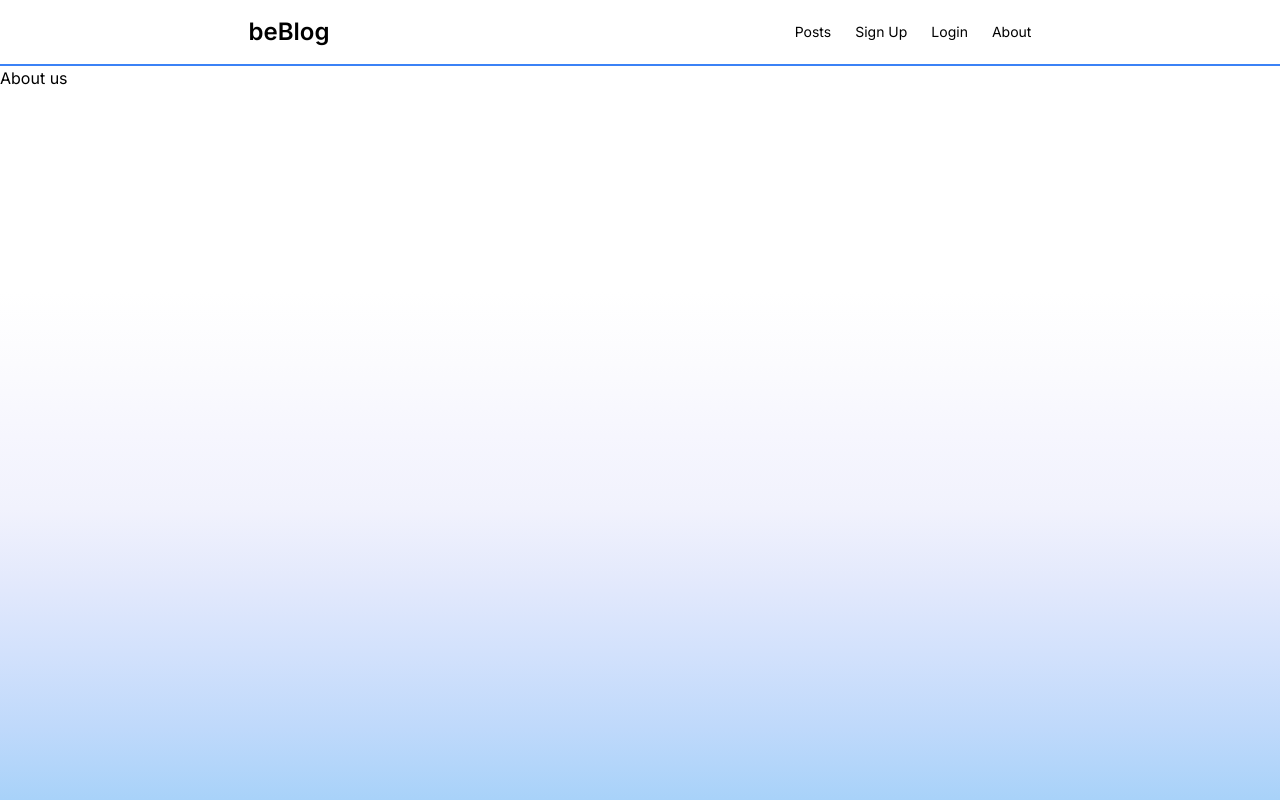
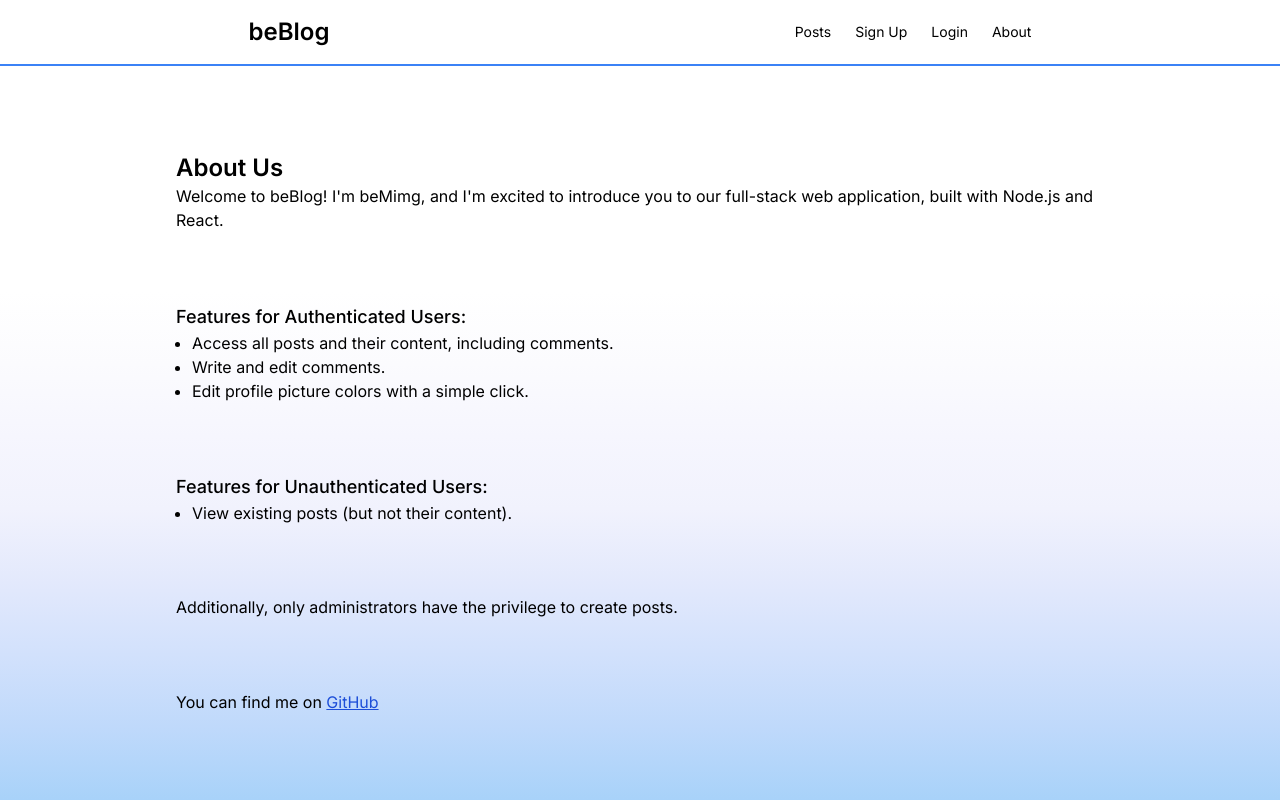
Before and after one commit to beMimg/beblog-frontend, a React (Vite) app: page /about-us in a window 1280 px wide. Built offline with nearby package versions, Linux system fonts and the light colour scheme.

Commit message:
transations to homepage, posts, profile, about

```diff
--- a/src/components/ColorModal.jsx
+++ b/src/components/ColorModal.jsx
@@ -37,7 +37,7 @@ export default function ColorModal({ setIsColorModalOpen, user }) {
     >
       <h1 className="text-lg font-semibold">Pick a profile color:</h1>
       <IoIosClose
-        className="absolute right-2 top-2 cursor-pointer text-4xl"
+        className="absolute right-2 top-2 cursor-pointer text-4xl transition-all hover:scale-125"
         onClick={() => setIsColorModalOpen(false)}
       />
 
@@ -48,13 +48,13 @@ export default function ColorModal({ setIsColorModalOpen, user }) {
               type="button"
               key={color.name}
               onClick={() => setColor(color.name)}
-              className={`${color.style} custom-btn h-[60px] w-[60px] justify-self-center rounded-full border-black focus:border-4`}
+              className={`${color.style} custom-btn h-[60px] w-[60px] justify-self-center rounded-full border-black transition-all hover:scale-105 focus:border-4`}
             ></button>
           ))}
       </div>
       <button
         type="submit "
-        className="themeModalButton self-center rounded-md px-4 py-2"
+        className="themeModalButton cursor-pointer self-center rounded-md px-4 py-2 transition-all hover:scale-105"
         disabled={!color}
       >
         Submit changes
--- a/src/components/PostsCard.jsx
+++ b/src/components/PostsCard.jsx
@@ -24,7 +24,7 @@ export default function PostCard({ post }) {
     <Link
       to={`/posts/${post._id}`}
       key={post._id}
-      className="reverseTheme relative flex h-36 w-full grid-cols-10 flex-row justify-between rounded-md p-4 shadow-md md:h-40 lg:max-w-full"
+      className="animate-fade-in reverseTheme relative flex h-36 w-full grid-cols-10 flex-row justify-between rounded-md p-4 shadow-md transition-all hover:scale-105 md:h-40 lg:max-w-full"
     >
       <div className="flex flex-col justify-between">
         <h1 className="w-full font-medium lg:text-xl ">{post.title}</h1>
--- a/src/index.css
+++ b/src/index.css
@@ -89,3 +89,6 @@
 .transitionsNavLinks {
   @apply transition-all  hover:scale-125;
 }
+
+.test {
+}
--- a/src/layouts/RootLayout.jsx
+++ b/src/layouts/RootLayout.jsx
@@ -4,11 +4,9 @@ import { useAuth } from "../context/authProvider";
 import Nav from "../components/Nav";
 
 export default function Layout() {
-  const { token } = useAuth();
-
   return (
     <div className="flex min-h-screen flex-col  font-inter">
-      <header className="themeModalButton  sticky top-0 z-20 border-b-2 border-blue-500 p-4">
+      <header className="animate-fade-in themeModalButton the sticky top-0 z-20 border-b-2 border-blue-500 p-4">
         <Nav />
       </header>
       <Outlet />
--- a/src/pages/AboutUs.jsx
+++ b/src/pages/AboutUs.jsx
@@ -1,7 +1,46 @@
 export default function AboutUs() {
   return (
-    <div>
-      <p>About us</p>
+    <div className="animate-fade-in flex flex-1 flex-col justify-evenly self-center p-4 lg:w-[960px]">
+      <div>
+        <h1 className="text-2xl font-semibold">About Us</h1>
+        <p>
+          Welcome to beBlog! I'm beMimg, and I'm excited to introduce you to our
+          full-stack web application, built with Node.js and React.
+        </p>
+      </div>
+      <div>
+        <div>
+          <h3 className="text-lg font-medium">
+            Features for Authenticated Users:
+          </h3>
+          <ul className="list-disc pl-4">
+            <li>Access all posts and their content, including comments.</li>
+            <li>Write and edit comments.</li>
+            <li>Edit profile picture colors with a simple click.</li>
+          </ul>
+        </div>
+      </div>
+      <div>
+        <h3 className="text-lg font-medium">
+          Features for Unauthenticated Users:
+        </h3>
+        <ul className="list-disc pl-4">
+          <li>View existing posts (but not their content).</li>
+        </ul>
+      </div>
+      <p>
+        Additionally, only administrators have the privilege to create posts.
+      </p>
+      <p>
+        You can find me on{" "}
+        <a
+          className="text-blue-700 underline"
+          target="blank"
+          href="https://github.com/beMimg"
+        >
+          GitHub
+        </a>
+      </p>
     </div>
   );
 }
--- a/src/pages/Homepage.jsx
+++ b/src/pages/Homepage.jsx
@@ -4,11 +4,13 @@ import { GoArrowDownRight } from "react-icons/go";
 
 export default function Homepage() {
   return (
-    <div className="flex  w-full flex-1 justify-center p-5">
+    <div className="flex  w-full flex-1 justify-center overflow-hidden p-5">
       <div className="flex flex-col justify-around ">
-        <div className=" pt-5">
-          <h1 className=" text-2xl font-semibold">Unraveling the Code:</h1>
-          <h2 className="text-lg text-blue-500">
+        <div className=" relative pt-5 ">
+          <h1 className=" animate-left-to-right  text-2xl font-semibold">
+            Unraveling the Code:
+          </h1>
+          <h2 className="animate-right-to-left absolute text-lg text-blue-500">
             Where Creativity Meets Functionality
           </h2>
         </div>
@@ -21,12 +23,12 @@ export default function Homepage() {
           <img
             src={techImg}
             alt="image with a computer"
-            className="flex h-[200px] w-full  self-center rounded-md object-cover object-center md:h-[500px] xl:w-[80%]"
+            className="animate-fade-in flex h-[200px] w-full  self-center rounded-md object-cover object-center md:h-[500px] xl:w-[80%]"
           />
         </div>
         <Link
           to="/posts"
-          className="flex flex-row items-center self-center rounded-md bg-blue-700 px-5 py-2 text-white lg:gap-4"
+          className="animate-buttom-to-top flex flex-row items-center self-center rounded-md bg-blue-700 px-5 py-2 text-white lg:gap-4"
         >
           <p className="text-sm uppercase ">
             A place where we can talk about coding
--- a/src/pages/UserProfile.jsx
+++ b/src/pages/UserProfile.jsx
@@ -35,12 +35,12 @@ export default function UserProfile() {
   }
 
   return (
-    <div className="p-4">
+    <div className="animate-fade-in p-4">
       {user && (
         <div className="flex h-full flex-col items-center justify-center gap-4 pt-4">
           <div
             onClick={handleClick}
-            className={`h-20 w-20 cursor-pointer rounded-full border-2 ${color}`}
+            className={`h-20 w-20 cursor-pointer rounded-full border-2 ${color} transition-all hover:scale-125`}
           ></div>
           {isColorModalOpen && (
             <div className="absolute left-0 top-0 z-20 flex h-full w-full items-center justify-center bg-black bg-opacity-50">
@@ -58,7 +58,7 @@ export default function UserProfile() {
           <p>{user.user.email}</p>
           {user.user.admin && (
             <button
-              className="themeButton rounded-lg px-6 py-1"
+              className="themeButton rounded-lg px-6 py-1 transition-all hover:scale-105"
               onClick={() => setIsCreatePostOpen(true)}
             >
               Create a Post
@@ -66,7 +66,7 @@ export default function UserProfile() {
           )}
           <button
             onClick={handleLogout}
-            className="themeButton rounded-lg px-6 py-1"
+            className="themeButton rounded-lg px-6 py-1 transition-all hover:scale-105"
           >
             Logout
           </button>
@@ -78,7 +78,7 @@ export default function UserProfile() {
         </div>
       )}
       <button
-        className="themeButton absolute bottom-4 rounded-md px-2 py-0.5"
+        className="themeButton animate-left-to-right absolute bottom-4 rounded-md px-2 py-0.5 transition-all hover:scale-105"
         onClick={setTheme}
       >
         Toggle Theme
--- a/tailwind.config.js
+++ b/tailwind.config.js
@@ -2,7 +2,32 @@
 export default {
   content: ["./index.html", "./src/**/*.{js,ts,jsx,tsx}"],
   theme: {
-    extend: {},
+    extend: {
+      keyframes: {
+        leftToRightAnimation: {
+          "0%": { transform: "translateX(-1000px)" },
+          "100%": { transform: "translateX(0)" },
+        },
+        rightToLeftAnimation: {
+          "0%": { transform: "translateX(1000px)" },
+          "100%": { transform: "translateX(0)" },
+        },
+        fadeIn: {
+          "0%": { opacity: 0 },
+          "100%": { opacity: 1 },
+        },
+        buttomToTop: {
+          "0%": { transform: "translateY(-2200px)" },
+          "100%": { transform: "translateY(0)" },
+        },
+      },
+      animation: {
+        "left-to-right": "leftToRightAnimation 1s ease-in-out 1",
+        "right-to-left": "rightToLeftAnimation 1s ease-in-out 1",
+        "fade-in": "fadeIn 1s ease-in-out 1",
+        "buttom-to-top": "buttomToTop 1s ease-in-out 1 ",
+      },
+    },
     fontFamily: {
       inter: ["Inter", "sans-serif"],
       roboto: ["Roboto", "sans-serif"],
```
